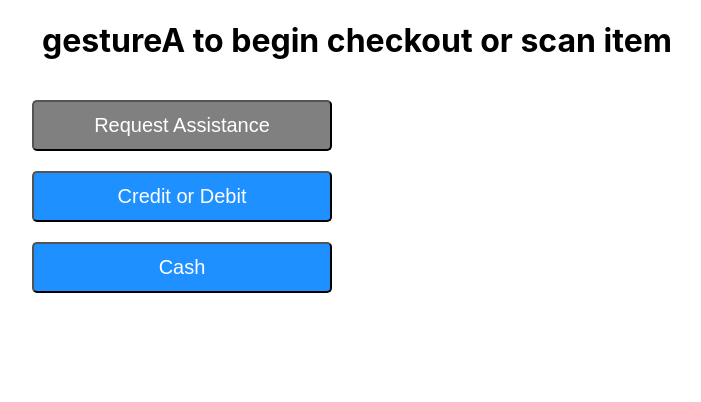
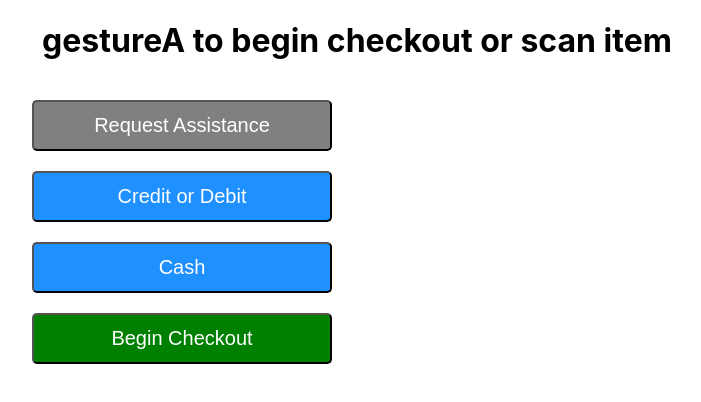
Before and after one commit to egu8/kiosk_scanner, a React (Create React App) app: page / in a window 1280 px wide. Shown: the top 402 px of the page, without its empty margins (283-984 px from the left). Built offline with nearby package versions, Linux system fonts and the light colour scheme; no server answers.

Commit message:
InitKiosk Setup
InitKiosk to handle begin checkout state

```diff
--- /dev/null
+++ b/src/components/init_kiosk.js
@@ -0,0 +1,40 @@
+import React from "react";
+
+
+class InitKiosk extends React.Component {
+    constructor(props) {
+        super(props);
+        this.state = {isToggleOn: true};
+
+        this.handleClick = this.handleClick.bind(this);
+    }
+
+    handleClick() {
+        this.setState(prevState => ({
+            isToggleOn: !prevState.isToggleOn
+        }));
+    }
+
+    render() {
+        return (
+            <button onClick={this.handleClick} style={{
+                backgroundColor: 'green',
+                color: 'white',
+                fontSize: '20px',
+                paddingTop: '12px',
+                paddingBottom: '12px',
+                paddingRight: '60px',
+                paddingLeft: '60px',
+                borderRadius: '5px',
+                marginTop: '10px',
+                marginBottom: '10px',
+                cursor: "pointer",
+                fontFamily: "sans-serif",
+                width: '300px',
+                }}>
+                {this.state.isToggleOn ? 'Begin Checkout' : 'Cancel Checkout'}
+            </button>
+        );
+    }
+}
+export default InitKiosk;
--- a/src/view/landing_page.js
+++ b/src/view/landing_page.js
@@ -2,6 +2,7 @@ import AppStreamCam from '../view_model/camera_logic';
 import HelpButton from '../components/help_button.js';
 import PayCardButton from '../components/payCard_button.js';
 import PayCashButton from '../components/payCash_button.js';
+import InitKiosk from '../components/init_kiosk';
 
 function LandingPage() {
     return <div>
@@ -22,6 +23,11 @@ function LandingPage() {
                 <div style={{padding:'0px 15px'}}>
                     <PayCashButton/>
                 </div>
+
+                <div style={{padding:'0px 15px'}}>
+                    <InitKiosk/>
+                </div>
+
             </div>
 
         </div>
```
